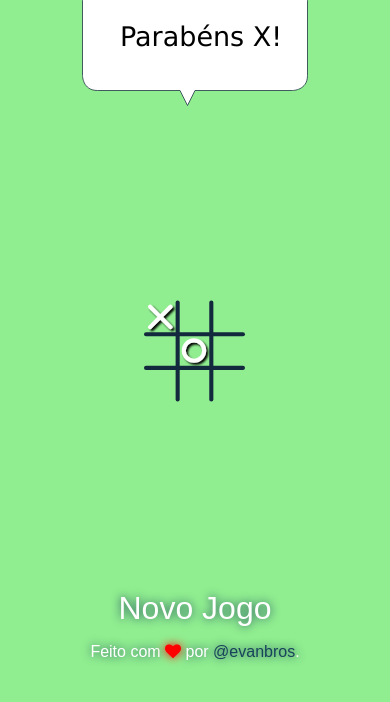
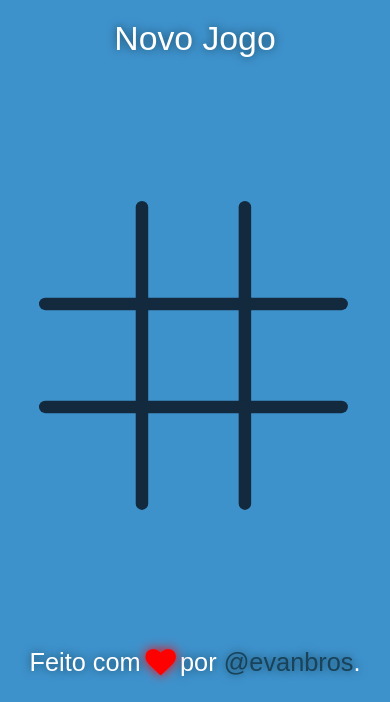
Before and after one commit to evanbros/jogo-da-velha, a plain HTML site: page index.html in a window 390 px wide. Shown: the part 142-844 px from the top of the page. Drawn offline with Linux system fonts and the light colour scheme; a web font is replaced by a local one.

Commit message:
Adiciona responsividade baseada na aspect ratio da interface

```diff
--- a/estilos.css
+++ b/estilos.css
@@ -4,70 +4,169 @@
 
 body {
   margin: 0;
-  padding: 25px;
+  padding: 0;
+}
+
+#game {
+  flex: 1;
   font-family: 'Short Stack', sans-serif;
-  background: #3e92cc;
+  font-size: 4vh;
+  background-color: #3e92cc;
   color: white;
   text-shadow: 0 0 10px #18435a;
+  min-height: 100vh;
+  max-height: 100vh;
+  transition: background-color 1s linear;
+
   display: flex;
   flex-direction: column;
-  min-height: 100vh;
-  transition: background-color 1s linear;
 }
 
-a {
+#game.vencedor {
+  background: lightgreen;
+}
+
+#game a {
   color: #18435a;
   text-decoration: none;
   transition: all 400ms ease-in-out;
 }
 
-a:hover {
+#game a:hover {
   color: #2a628f;
 }
 
-.vencedor {
-  background: lightgreen;
+#wrapper {
+  flex: 1;
+
+  display: flex;
+  flex-direction: row;
+  align-items: stretch;
 }
 
-#header, #footer, #conteudo {
-  text-align: center;
+#header {
+  padding: 1em;
+  flex: 0;
+
+  display: flex;
+  flex-direction: column;
 }
 
 #header h1 {
   font-weight: normal;
+  font-size: 1.5em;
+  white-space: nowrap;
+  text-align: center;
 }
 
-#footer .fa-heart {
-  color: red;
-  text-shadow: 0 0 10px red;
+#menu {
+  flex: 1;
+
+  display: flex;
+  flex-direction: column;
+  justify-content: center;
+  align-items: center;
 }
 
-#conteudo {
-  flex: 1;
-  display: flex;
-  flex-direction: column;
-  align-items: center;
-  justify-content: center;
-}
-
-#conteudo #tabuleiro {
-  max-width: 30%;
-  flex: 1;
-}
-
-#conteudo #opcoes button {
+#menu button {
+  flex: 0;
   background: none;
   border: none;
   padding: 0;
   font: inherit;
   color: inherit;
   text-shadow: inherit;
-  font-size: 2em;
+  font-size: 1em;
+  cursor: pointer;
+  white-space: nowrap;
 }
 
-#conteudo #tela-vencedor{
-  width: 400px;
-  height: 0px;
-  text-shadow: none;
-  transition: height 1s ease-out;
+#menu button:hover {
+  animation-name: highlight-text;
+  animation-duration: 1s;
+  animation-iteration-count: infinite;
 }
+
+#menu button:focus {
+  outline: none;
+}
+
+#menu button::-moz-focus-inner {
+  border: 0;
+}
+
+#board {
+  flex: 1;
+
+  display: flex;
+  flex-direction: column;
+  justify-content: center;
+  align-items: stretch;
+}
+
+#board-inner {
+  position: relative;
+  padding-top: 100%;
+  width: 100%;
+  height: 0;
+}
+
+#img-board {
+  flex: 1;
+  position: absolute;
+  top: 10%;
+  left: 10%;
+  width: 80%;
+  height: 80%;
+}
+
+#footer {
+  font-size: 0.75em;
+  text-align: center;
+}
+
+#footer .fa-heart {
+  color: red;
+  text-shadow: 0 0 10px red;
+  animation-name: heart-beat;
+  animation-duration: 800ms;
+  animation-iteration-count: infinite;
+}
+
+@media screen and (max-aspect-ratio: 3/4) {
+  #wrapper {
+    flex-direction: column;
+  }
+
+  #menu {
+    flex-direction: row;
+  }
+}
+
+@keyframes heart-beat {
+  0% {
+    transform: scale(1);
+  }
+
+  50% {
+    transform: scale(1.25);
+  }
+
+  100% {
+    transform: scale(1);
+  }
+}
+
+@keyframes highlight-text {
+  0% {
+    text-shadow: 0 0 12px white;
+  }
+
+  50% {
+    text-shadow: 0 0 24px white;
+  }
+
+  100% {
+    text-shadow: 0 0 12px white;
+  }
+}
--- a/index.html
+++ b/index.html
@@ -10,17 +10,19 @@
 
   </head>
   <body>
+    <div id="game">
+      <div id="wrapper">
         <header id="header">
           <h1>Jogo da Velha</h1>
+
+          <div id="menu">
+            <button type="button" id="btn-new-game">Novo Jogo</button>
+          </div>
         </header>
 
-    <main id="conteudo">
-      <svg id="tela-vencedor" viewbox="0 0 400 200">
-        <path id="balao-vencedor" d="M50 100 L50 150  S50 170 70 170 L180 170 L190 190 L200 170 L330 170 S350 170 350 150 L350 50 S350 30 330 30 L70 30 S50 30 50 50  Z" fill="white" stroke="#13293d" />
-        <text x="100" y="110" font-family="Verdana" font-size="36">Parabéns X!</text>
-      </svg>
-
-      <svg id="tabuleiro" viewbox="0 0 100 100">
+        <main id="board">
+          <div id="board-inner">
+            <svg id="img-board" viewbox="0 0 100 100">
               <defs>
                 <filter id="sombra" x="-2" y="-2" width="28" height="28">
                   <feOffset result="offOut" in="SourceAlpha" dx="2" dy="2" />
@@ -57,15 +59,14 @@
               <use id="t8" xlink:href="#touch" x="49" y="82" />
               <use id="t9" xlink:href="#touch" x="82" y="82" />
             </svg>
-
-      <div id="opcoes">
-        <button type="button" onclick="alert('Clicado!')">Novo Jogo</button>
           </div>
         </main>
+      </div>
 
       <footer id="footer">
         <p>Feito com <span class="fa fa-heart"></span> por <a href="https://github.com/evanbros">@evanbros</a>.</p>
       </footer>
+    </div>
 
     <script type="text/javascript" src="jogo.js"></script>
   </body>
```
Lines whose indentation alone changed are shown as unchanged.
